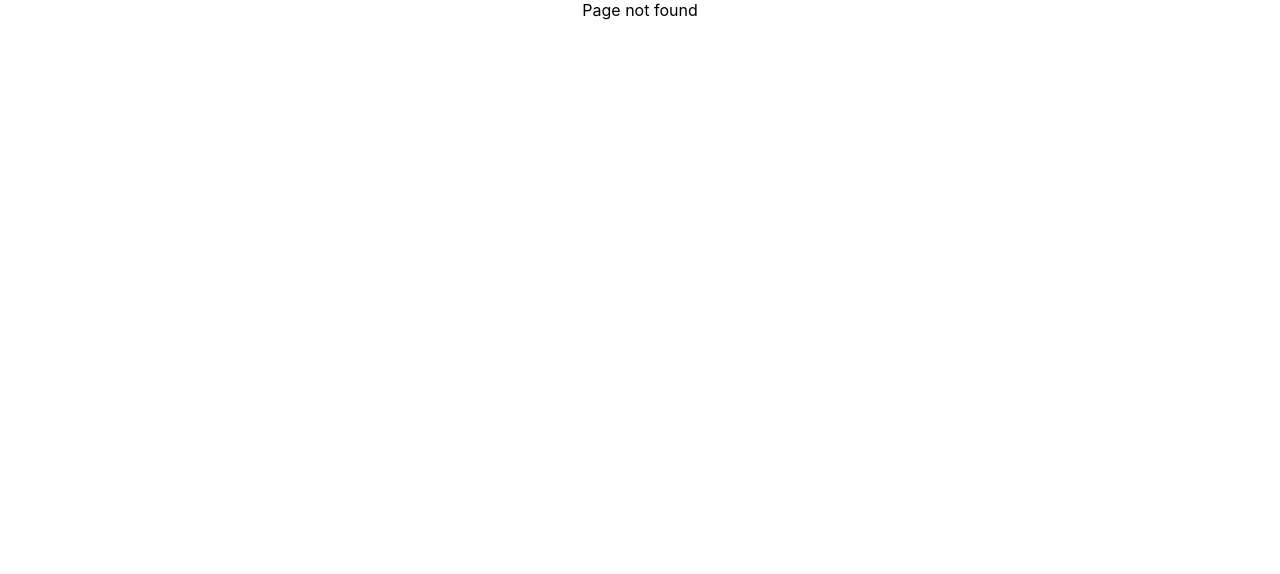
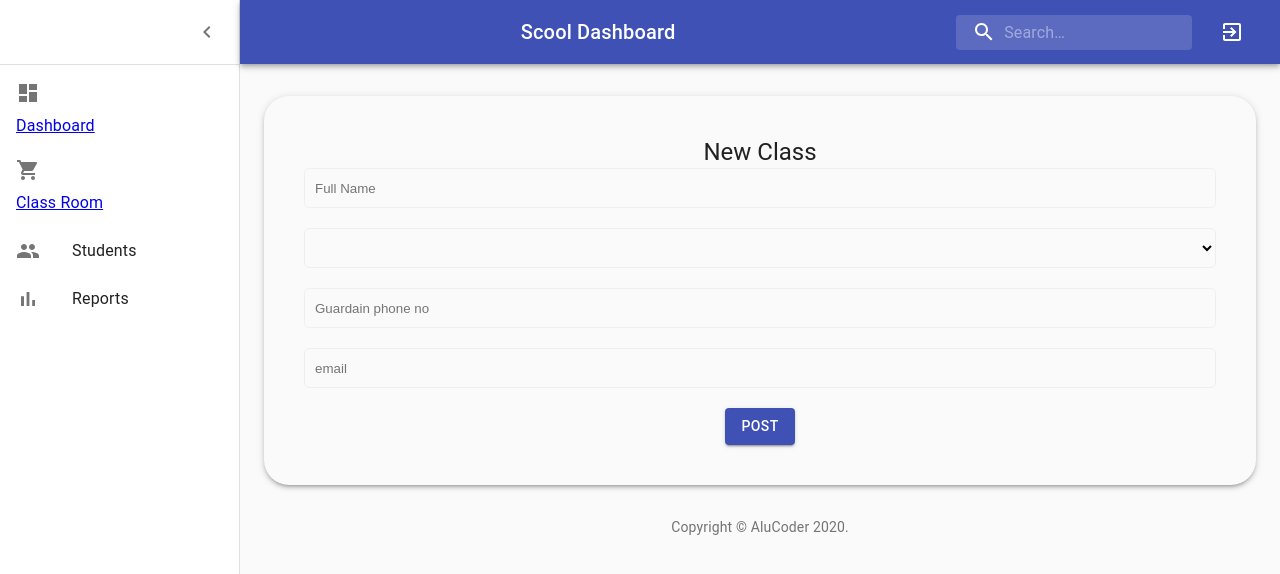
Before and after one commit to Alucoder/S-Cool_AdminPannel, a React (Create React App) app: page /newstudent in a window 1280 px wide. Before the commit this address had no page. Shown: the top 574 px of the page. Built offline with nearby package versions, Linux system fonts and the light colour scheme.

Commit message:
Add new student and new teacher registration form

```diff
--- a/src/App.css
+++ b/src/App.css
@@ -37,6 +37,8 @@
   }
 }
 .MuiBox-root.MuiBox-root-21 input[type="text"],
+.MuiBox-root.MuiBox-root-21 input[type="email"],
+.MuiBox-root.MuiBox-root-21 input[type="number"],
 .MuiBox-root.MuiBox-root-21 select {
   display: block;
   width: 100%;
--- a/src/App.js
+++ b/src/App.js
@@ -5,9 +5,11 @@ import Dashboard from "./pages/Dashboard";
 
 import { BrowserRouter, Route, Switch } from "react-router-dom";
 import NoMatch from "./components/NoMatch";
-import PrivateRoute from "./utils/PrivateRoute";
+// import PrivateRoute from "./utils/PrivateRoute";
 import ClassRoom from "./pages/sidebar/classroom";
 import Subject from "./pages/sidebar/Subject";
+import NewStudent from "./pages/sidebar/NewStudent";
+import NewTeacher from "./pages/sidebar/NewTeacher";
 
 function App() {
   return (
@@ -19,7 +21,8 @@ function App() {
           <Route path="/dashboard" component={Dashboard} />
           <Route path="/classroom" component={ClassRoom} />
           <Route path="/subject" component={Subject} />
-
+          <Route path="/newstudent" component={NewStudent} />
+          <Route path="/newteacher" component={NewTeacher} />
           <Route>
             <NoMatch />
           </Route>
--- a/src/components/Layout.js
+++ b/src/components/Layout.js
@@ -12,8 +12,6 @@ import Typography from "@material-ui/core/Typography";
 import Divider from "@material-ui/core/Divider";
 import IconButton from "@material-ui/core/IconButton";
 import Container from "@material-ui/core/Container";
-import Grid from "@material-ui/core/Grid";
-import Paper from "@material-ui/core/Paper";
 import Link from "@material-ui/core/Link";
 import MenuIcon from "@material-ui/icons/Menu";
 import ChevronLeftIcon from "@material-ui/icons/ChevronLeft";
@@ -163,7 +161,7 @@ export default function Layout(props) {
   const handleDrawerClose = () => {
     setOpen(false);
   };
-  const fixedHeightPaper = clsx(classes.paper, classes.fixedHeight);
+  //const fixedHeightPaper = clsx(classes.paper, classes.fixedHeight);
 
   const handleLogout = () => {
     localStorage.removeItem("token");
--- a/src/components/listItems.js
+++ b/src/components/listItems.js
@@ -2,20 +2,20 @@ import React from "react";
 import ListItem from "@material-ui/core/ListItem";
 import ListItemIcon from "@material-ui/core/ListItemIcon";
 import ListItemText from "@material-ui/core/ListItemText";
-import ListSubheader from "@material-ui/core/ListSubheader";
-import ExitToAppIcon from "@material-ui/icons/ExitToApp";
+// import ListSubheader from "@material-ui/core/ListSubheader";
+// import ExitToAppIcon from "@material-ui/icons/ExitToApp";
 import DashboardIcon from "@material-ui/icons/Dashboard";
 import ShoppingCartIcon from "@material-ui/icons/ShoppingCart";
 import PeopleIcon from "@material-ui/icons/People";
 import BarChartIcon from "@material-ui/icons/BarChart";
-import LayersIcon from "@material-ui/icons/Layers";
-import AssignmentIcon from "@material-ui/icons/Assignment";
+// import LayersIcon from "@material-ui/icons/Layers";
+// import AssignmentIcon from "@material-ui/icons/Assignment";
 import { Link } from "react-router-dom";
 
-const handleLogout = (props) => {
-  localStorage.removeItem("token");
-  props.history.push("/");
-};
+// const handleLogout = (props) => {
+//   localStorage.removeItem("token");
+//   props.history.push("/");
+// };
 
 export const mainListItems = (
   <div>
--- a/src/pages/Dashboard.js
+++ b/src/pages/Dashboard.js
@@ -1,24 +1,24 @@
 import React from "react";
 import Layout from "../components/Layout";
-import { Grid, Paper } from "@material-ui/core";
-import { makeStyles } from "@material-ui/core/styles";
-import clsx from "clsx";
+import { Grid } from "@material-ui/core";
+// import { makeStyles } from "@material-ui/core/styles";
 
-const useStyles = makeStyles((theme) => ({
-  container: {
-    paddingTop: theme.spacing(4),
-    paddingBottom: theme.spacing(4),
-  },
-  paper: {
-    padding: theme.spacing(2),
-    display: "flex",
-    overflow: "auto",
-    flexDirection: "column",
-  },
-  fixedHeight: {
-    height: 240,
-  },
-}));
+
+// const useStyles = makeStyles((theme) => ({
+//   container: {
+//     paddingTop: theme.spacing(4),
+//     paddingBottom: theme.spacing(4),
+//   },
+//   paper: {
+//     padding: theme.spacing(2),
+//     display: "flex",
+//     overflow: "auto",
+//     flexDirection: "column",
+//   },
+//   fixedHeight: {
+//     height: 240,
+//   },
+// }));
 
 // const fixedHeightPaper = clsx(classes.paper, classes.fixedHeight);
 
--- a/src/pages/Login.js
+++ b/src/pages/Login.js
@@ -15,7 +15,6 @@ import { makeStyles } from "@material-ui/core/styles";
 import { TextField } from "formik-material-ui";
 import { Form, Field, Formik } from "formik";
 import * as Yup from "yup";
-import { userLogin } from "../api/user";
 import axios from "axios";
 import { Redirect } from "react-router-dom";
 
--- /dev/null
+++ b/src/pages/sidebar/NewStudent.js
@@ -0,0 +1,147 @@
+import React, { useState, useEffect } from "react";
+import Layout from "../../components/Layout";
+import Button from "@material-ui/core/Button";
+import Box from "@material-ui/core/Box";
+import Typography from "@material-ui/core/Typography";
+import { Form, Field, Formik } from "formik";
+import * as Yup from "yup";
+import { makeStyles } from "@material-ui/core/styles";
+import Axios from "axios";
+
+const classStyle = makeStyles((theme) => ({}));
+
+export default function NewStudent() {
+  const [classRoom, /*setClassRoom*/] = useState([]);
+  const classes = classStyle();
+
+  // useEffect(() => {
+  //   (async () => {
+  //     try {
+  //       const { data } = await Axios.get("http://localhost:3002/class", {
+  //         headers: {
+  //           Authorization: `Bearer ${localStorage.getItem("token")}`,
+  //         },
+  //       });
+  //       setClassRoom(data);
+  //     } catch (e) {
+  //       throw e;
+  //     }
+  //   })();
+  // }, []);
+  // const [isPosted, setPosted] = useState(true)
+
+  const initialValues = {
+    name: "",
+    classroom: "",
+    email: "",
+    phone: "",
+  };
+
+  const onSubmit = async (
+    values,
+    { setSubmitting, resetForm, setFieldError }
+  ) => {
+    try {
+      await Axios.post("http://localhost:3002/user", values, {
+        headers: {
+          Authorization: `Bearer ${localStorage.getItem("token")}`,
+        },
+      });
+      resetForm();
+    } catch (e) {
+      setSubmitting(false);
+    }
+
+    console.log("form data", values);
+    try {
+    } catch (error) {}
+  };
+
+  const validationSchema = Yup.object({
+    name: Yup.string().required("Required"),
+    classroom: Yup.string().required("Required"),
+    email: Yup.string().required("Required"),
+    phone: Yup.string().required("Required"),
+  });
+
+  return (
+    <Layout>
+      <Box boxShadow={3} alignContent="center" className={classes.subjectMain}>
+        <Typography
+          component="h1"
+          variant="h5"
+          mt="2"
+          className={classes.headingText}
+        >
+          New Class
+        </Typography>
+
+        <Formik
+          initialValues={initialValues}
+          validationSchema={validationSchema}
+          onSubmit={onSubmit}
+        >
+          {(formik) => {
+            return (
+              <Form className={classes.form}>
+                <Field
+                  placeholder="Full Name"
+                  name="name"
+                  type="text"
+                  label="Full Name"
+                  variant="outlined"
+                  margin="normal"
+                  fullwidth
+                  className={classes.txtSection}
+                  // autoFocus
+                />
+
+                <Field name="classroom" component="select" placeholder="Class">
+                  {classRoom.map((room) => (
+                    <option value={room._id}>
+                      {room.classroom} "{room.section}"
+                    </option>
+                  ))}
+                </Field>
+
+                <Field
+                  placeholder="Guardain phone no"
+                  name="phone"
+                  type="text"
+                  label="Guardain phone no"
+                  variant="outlined"
+                  margin="normal"
+                  fullwidth
+                  className={classes.txtSection}
+                  // autoFocus
+                />
+
+                <Field
+                  placeholder="email"
+                  name="email"
+                  type="email"
+                  label="email"
+                  variant="outlined"
+                  margin="normal"
+                  fullwidth
+                  className={classes.txtSection}
+                  // autoFocus
+                />
+
+                <Button
+                  type="submit"
+                  variant="contained"
+                  color="primary"
+                  disabled={!formik.isValid || formik.isSubmitting}
+                  className={classes.submit}
+                >
+                  Post
+                </Button>
+              </Form>
+            );
+          }}
+        </Formik>
+      </Box>
+    </Layout>
+  );
+}
--- /dev/null
+++ b/src/pages/sidebar/NewTeacher.js
@@ -0,0 +1,147 @@
+import React, { useState, useEffect } from "react";
+import Layout from "../../components/Layout";
+import Button from "@material-ui/core/Button";
+import Box from "@material-ui/core/Box";
+import Typography from "@material-ui/core/Typography";
+import { Form, Field, Formik } from "formik";
+import * as Yup from "yup";
+import { makeStyles } from "@material-ui/core/styles";
+import Axios from "axios";
+
+const classStyle = makeStyles((theme) => ({}));
+
+export default function NewTeacher() {
+  const [classRoom, /*setClassRoom*/] = useState([]);
+  const classes = classStyle();
+
+//   useEffect(() => {
+//     (async () => {
+//       try {
+//         const { data } = await Axios.get("http://localhost:3002/user", {
+//           headers: {
+//             Authorization: `Bearer ${localStorage.getItem("token")}`,
+//           },
+//         });
+//         setClassRoom(data);
+//       } catch (e) {
+//         throw e;
+//       }
+//     })();
+//   }, []);
+  // const [isPosted, setPosted] = useState(true)
+
+  const initialValues = {
+    name: "",
+    classroom: "",
+    email: "",
+    phone: "",
+  };
+
+  const onSubmit = async (
+    values,
+    { setSubmitting, resetForm, setFieldError }
+  ) => {
+    try {
+      await Axios.post("http://localhost:3002/user", values, {
+        headers: {
+          Authorization: `Bearer ${localStorage.getItem("token")}`,
+        },
+      });
+      resetForm();
+    } catch (e) {
+      setSubmitting(false);
+    }
+
+    console.log("form data", values);
+    try {
+    } catch (error) {}
+  };
+
+  const validationSchema = Yup.object({
+    name: Yup.string().required("Required"),
+    classroom: Yup.string().required("Required"),
+    email: Yup.string().required("Required"),
+    phone: Yup.string().required("Required"),
+  });
+
+  return (
+    <Layout>
+      <Box boxShadow={3} alignContent="center" className={classes.subjectMain}>
+        <Typography
+          component="h1"
+          variant="h5"
+          mt="2"
+          className={classes.headingText}
+        >
+          New Class
+        </Typography>
+
+        <Formik
+          initialValues={initialValues}
+          validationSchema={validationSchema}
+          onSubmit={onSubmit}
+        >
+          {(formik) => {
+            return (
+              <Form className={classes.form}>
+                <Field
+                  placeholder="Full Name"
+                  name="name"
+                  type="text"
+                  label="Full Name"
+                  variant="outlined"
+                  margin="normal"
+                  fullwidth
+                  className={classes.txtSection}
+                  // autoFocus
+                />
+
+                <Field name="classroom" component="select" placeholder="Class">
+                  {classRoom.map((room) => (
+                    <option value={room._id}>
+                      {room.classroom} "{room.section}"
+                    </option>
+                  ))}
+                </Field>
+
+                <Field
+                  placeholder="Guardain phone no"
+                  name="phone"
+                  type="number"
+                  label="Guardain phone no"
+                  variant="outlined"
+                  margin="normal"
+                  fullwidth
+                  className={classes.txtSection}
+                  // autoFocus
+                />
+
+                <Field
+                  placeholder="email"
+                  name="email"
+                  type="email"
+                  label="email"
+                  variant="outlined"
+                  margin="normal"
+                  fullwidth
+                  className={classes.txtSection}
+                  // autoFocus
+                />
+
+                <Button
+                  type="submit"
+                  variant="contained"
+                  color="primary"
+                  disabled={!formik.isValid || formik.isSubmitting}
+                  className={classes.submit}
+                >
+                  Post
+                </Button>
+              </Form>
+            );
+          }}
+        </Formik>
+      </Box>
+    </Layout>
+  );
+}
```
